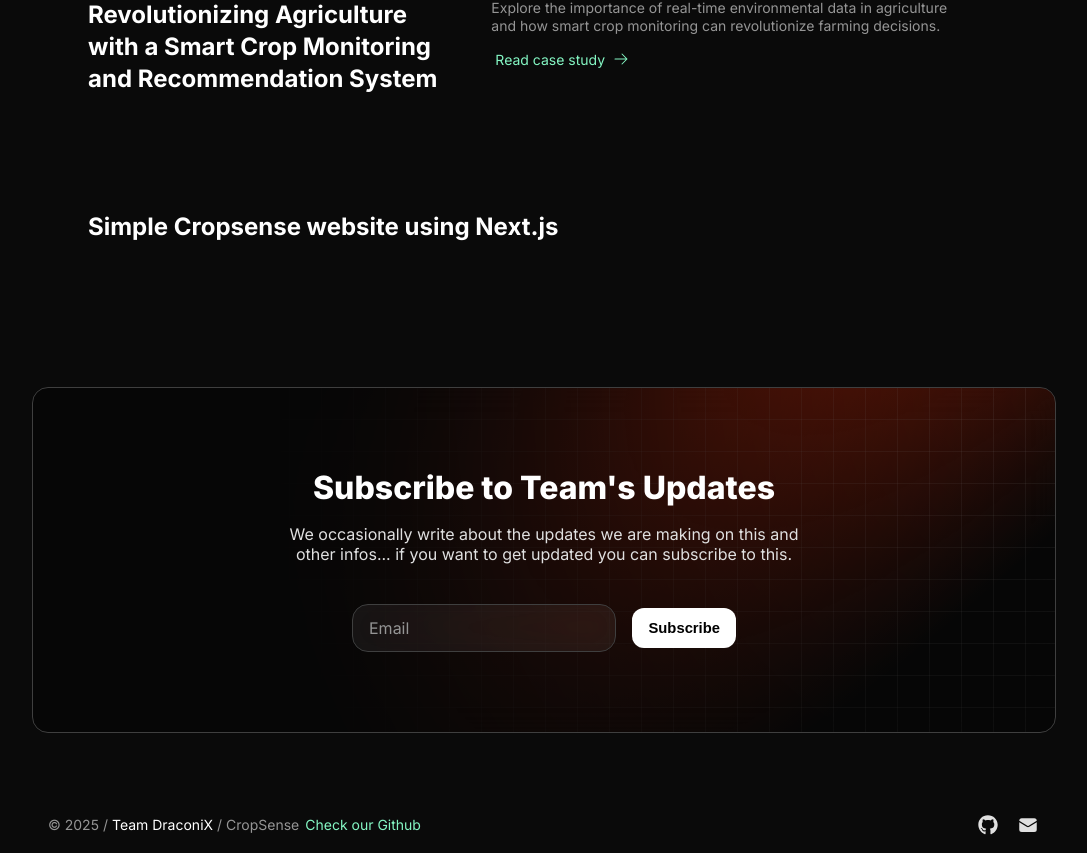
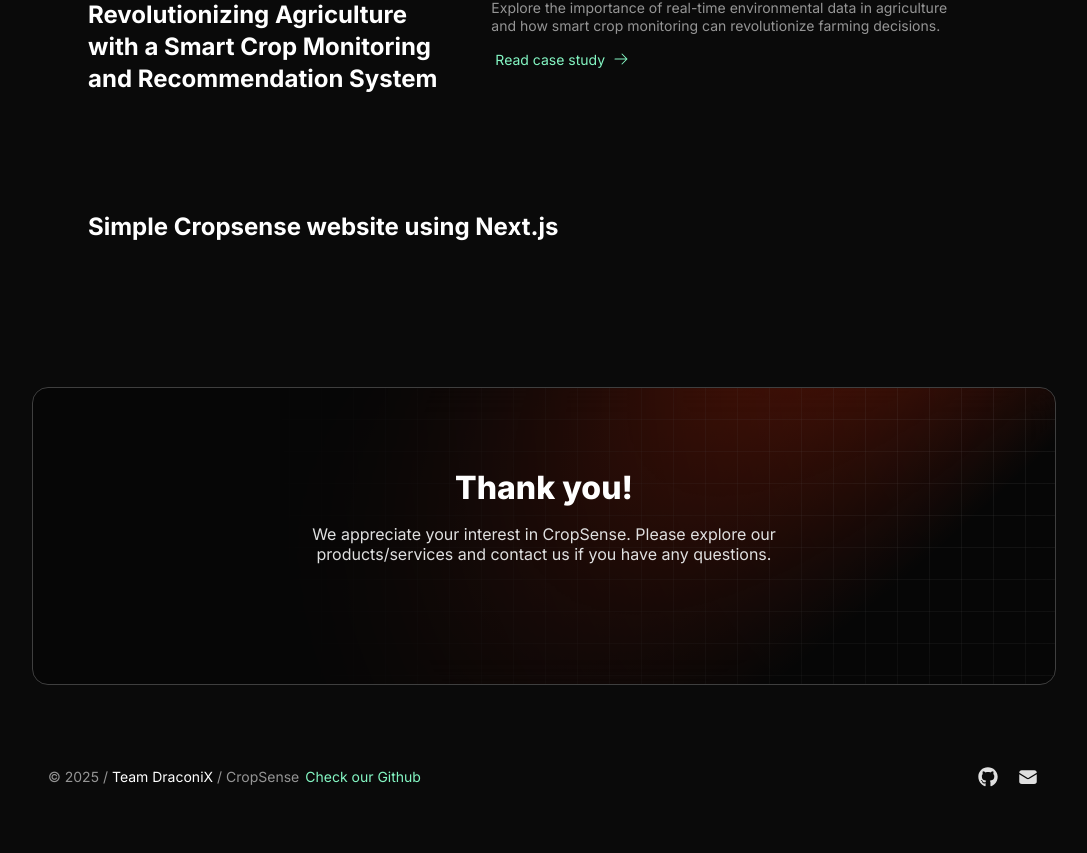
Before and after one commit to ItzHipe/CropSense, a Next.js app: page / in a window 1280 px wide. Shown: the part 1578-2431 px from the top of the page, without its empty margins (96-1183 px from the left). After the commit the page ends 2383 px from the top, so only its background shows below. Built offline with nearby package versions, Linux system fonts and the light colour scheme.

Commit message:
catfish
Co-Authored-By: Dhruv Choudhary <dhruv.choudhary589@gmail.com>

```diff
--- a/src/app/resources/content.js
+++ b/src/app/resources/content.js
@@ -14,11 +14,10 @@ const person = {
 
 const newsletter = {
   display: true,
-  title: <>Subscribe to {person.firstName}'s Updates</>,
+  title: <>Thank you!</>,
   description: (
     <>
-      We occasionally write about the updates we are making on this
-      and other infos... if you want to get updated you can subscribe to this.
+      We appreciate your interest in CropSense. Please explore our products/services and contact us if you have any questions.
     </>
   ),
 };
--- a/src/components/Mailchimp.tsx
+++ b/src/components/Mailchimp.tsx
@@ -137,7 +137,7 @@ export const Mailchimp = ({ newsletter }: { newsletter: NewsletterProps }) => {
         id="mc-embedded-subscribe-form"
         name="mc-embedded-subscribe-form"
       >
-        <Flex id="mc_embed_signup_scroll" fillWidth maxWidth={24} gap="8">
+        {/* <Flex id="mc_embed_signup_scroll" fillWidth maxWidth={24} gap="8">
           <Input
             formNoValidate
             labelAsPlaceholder
@@ -186,7 +186,7 @@ export const Mailchimp = ({ newsletter }: { newsletter: NewsletterProps }) => {
               </Button>
             </Flex>
           </div>
-        </Flex>
+        </Flex> */}
       </form>
     </Column>
   );
```
